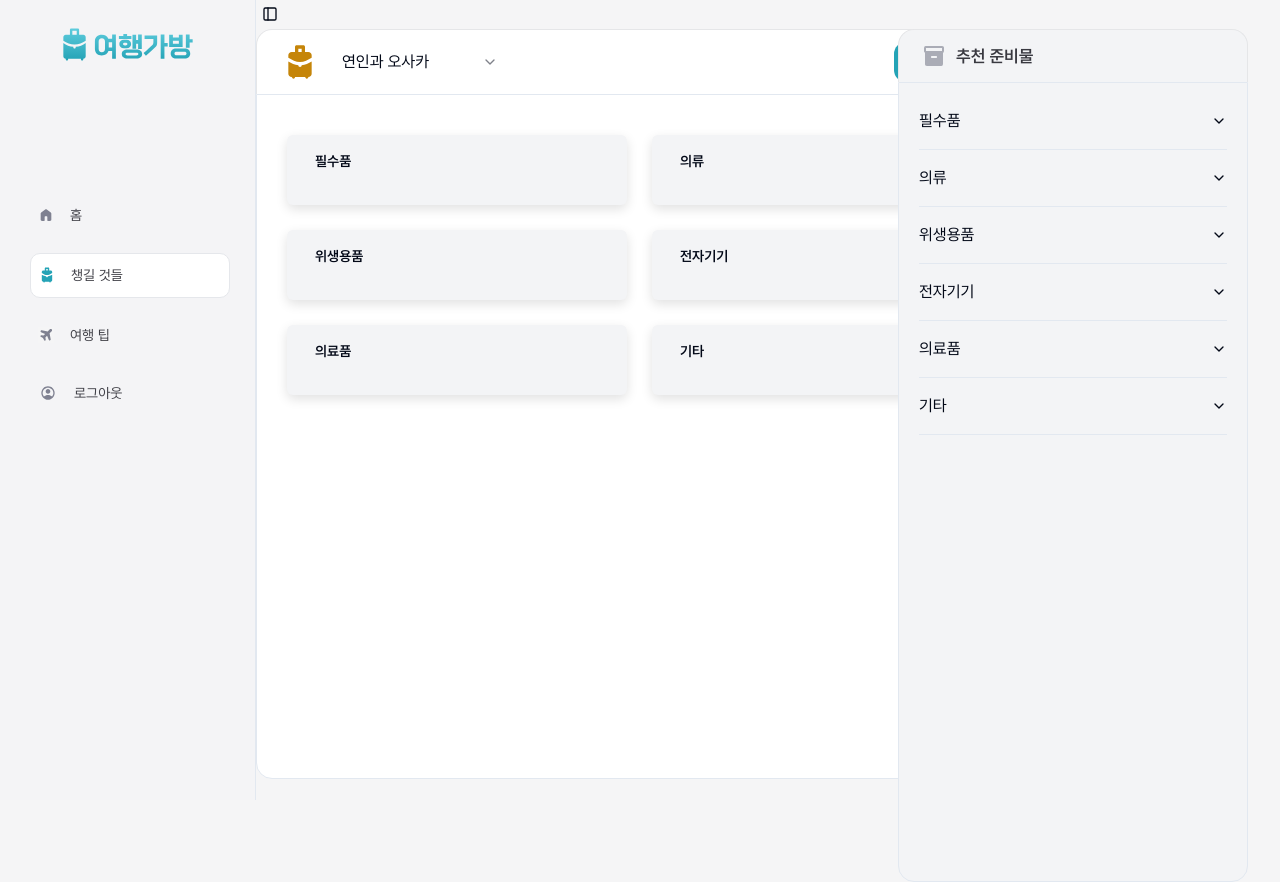
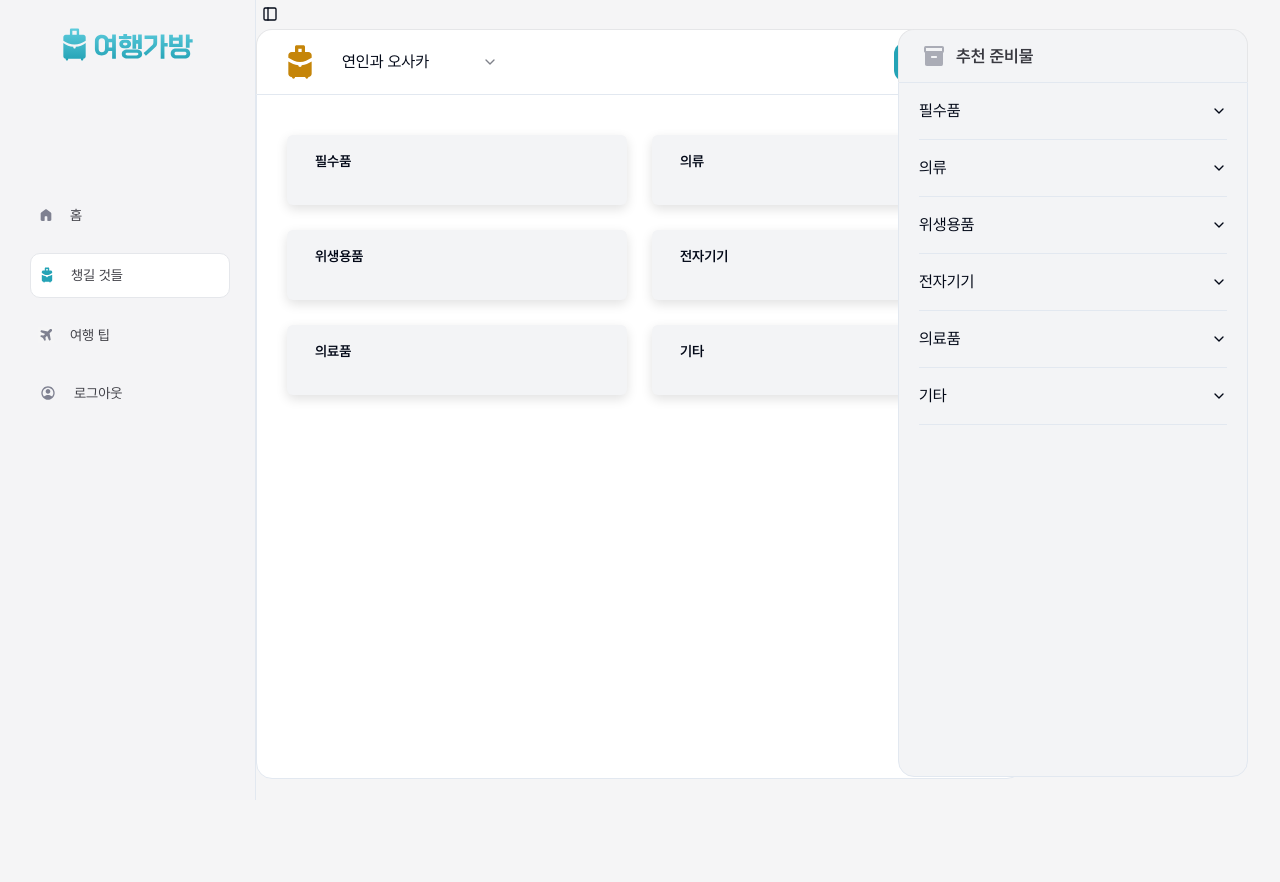
Before and after one commit to jiwonly/TravelBag, a React (Vite) app in the folder m7-frontend/: page /template/4 in a window 1280 px wide. After the commit the page ends 800 px from the top, so only its background shows below. Built offline with nearby package versions, Linux system fonts and the light colour scheme.

Commit message:
🐛 RecommendAccordionList가 길어질 때 RecommendBar가 늘어나지 않는 문제 해결

```diff
--- a/m7-frontend/src/components/RecommendAccordionItem.jsx
+++ b/m7-frontend/src/components/RecommendAccordionItem.jsx
@@ -14,7 +14,7 @@ const RecommendAccordionItem = ({
   setListData,
 }) => {
   return (
-    <div className="flex w-full ">
+    <div className="flex w-full">
       <Accordion type="single" collapsible className="w-full">
         <AccordionItem value="item-1">
           <AccordionTrigger>{title}</AccordionTrigger>
--- a/m7-frontend/src/components/RecommendBar.jsx
+++ b/m7-frontend/src/components/RecommendBar.jsx
@@ -9,7 +9,7 @@ import RecommendAccordionList from "./RecommendAccordionList";
 
 const RecommendBar = ({ id, icon, setListData }) => {
   return (
-    <aside className="absolute right-8 top-[29px] w-[350px] h-full">
+    <aside className="absolute right-8 top-[29px] w-[350px]">
       <div className="flex items-center py-[12px] px-[23px] gap-[10px] self-stretch border-t border-l border-r rounded-t-[16px] border-[#e5e6e8] bg-gray-100">
         <section className="">
           <img src={`/${icon}.png`} alt="icon" />
@@ -21,7 +21,7 @@ const RecommendBar = ({ id, icon, setListData }) => {
           </section>
         </div>
       </div>
-      <div className="px-[20px] py-[10px] h-screen flex items-start flex-[1_0_0] self-stretch rounded-b-[16px] border-[1px] bg-gray-100">
+      <div className="px-[20px] py-[0px]flex items-start flex-[1_0_0] self-stretch rounded-b-[16px] border-[1px] h-full min-h-[695px] bg-gray-100">
         <RecommendAccordionList templateId={id} setListData={setListData} />
       </div>
     </aside>
--- a/m7-frontend/src/pages/Template.jsx
+++ b/m7-frontend/src/pages/Template.jsx
@@ -63,6 +63,7 @@ const Template = ({ children }) => {
         </main>
       </SidebarProvider>
       <RecommendBar
+        className={"flex"}
         id={template.id}
         icon="inventory"
         setListData={setListData}
```
